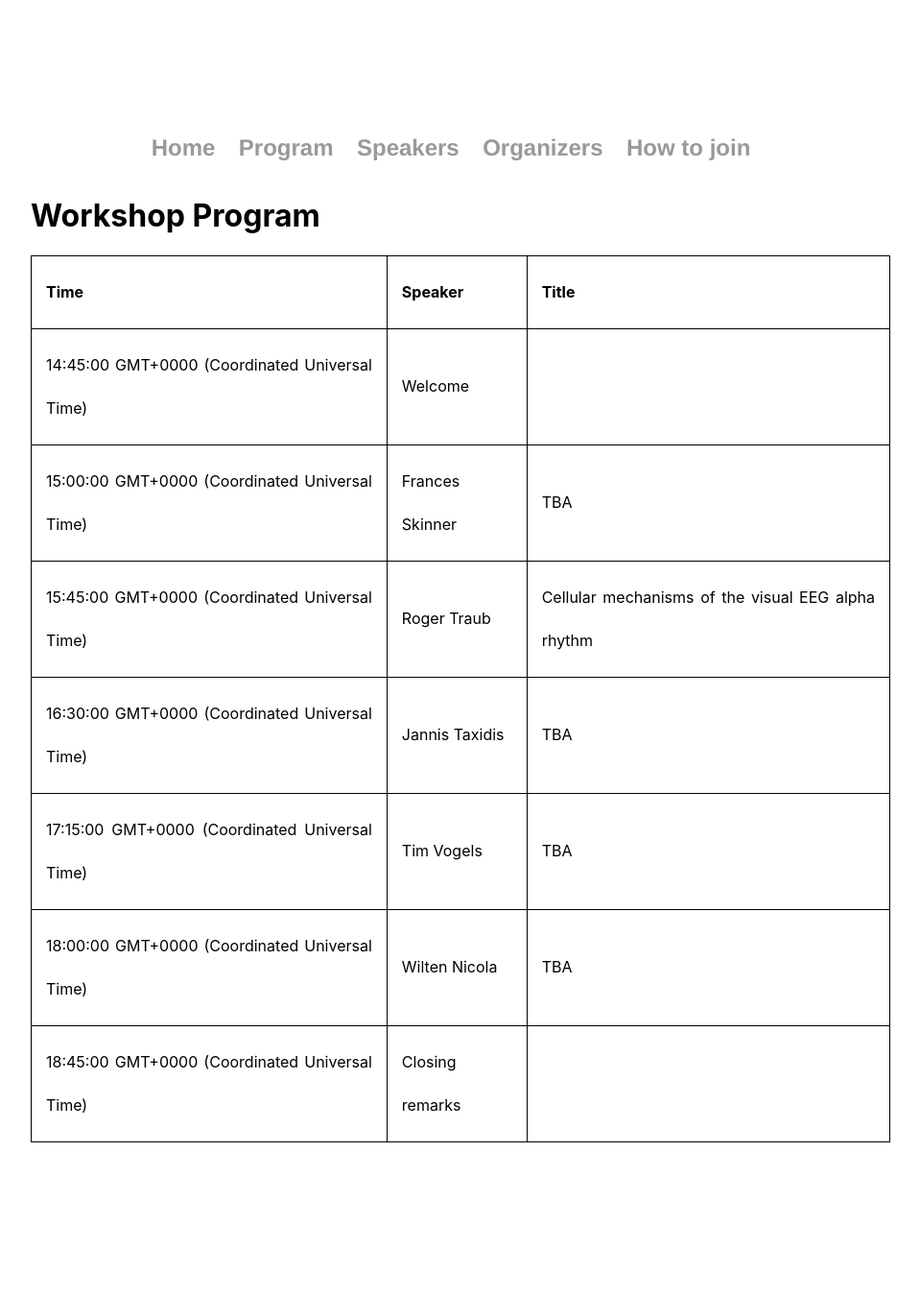
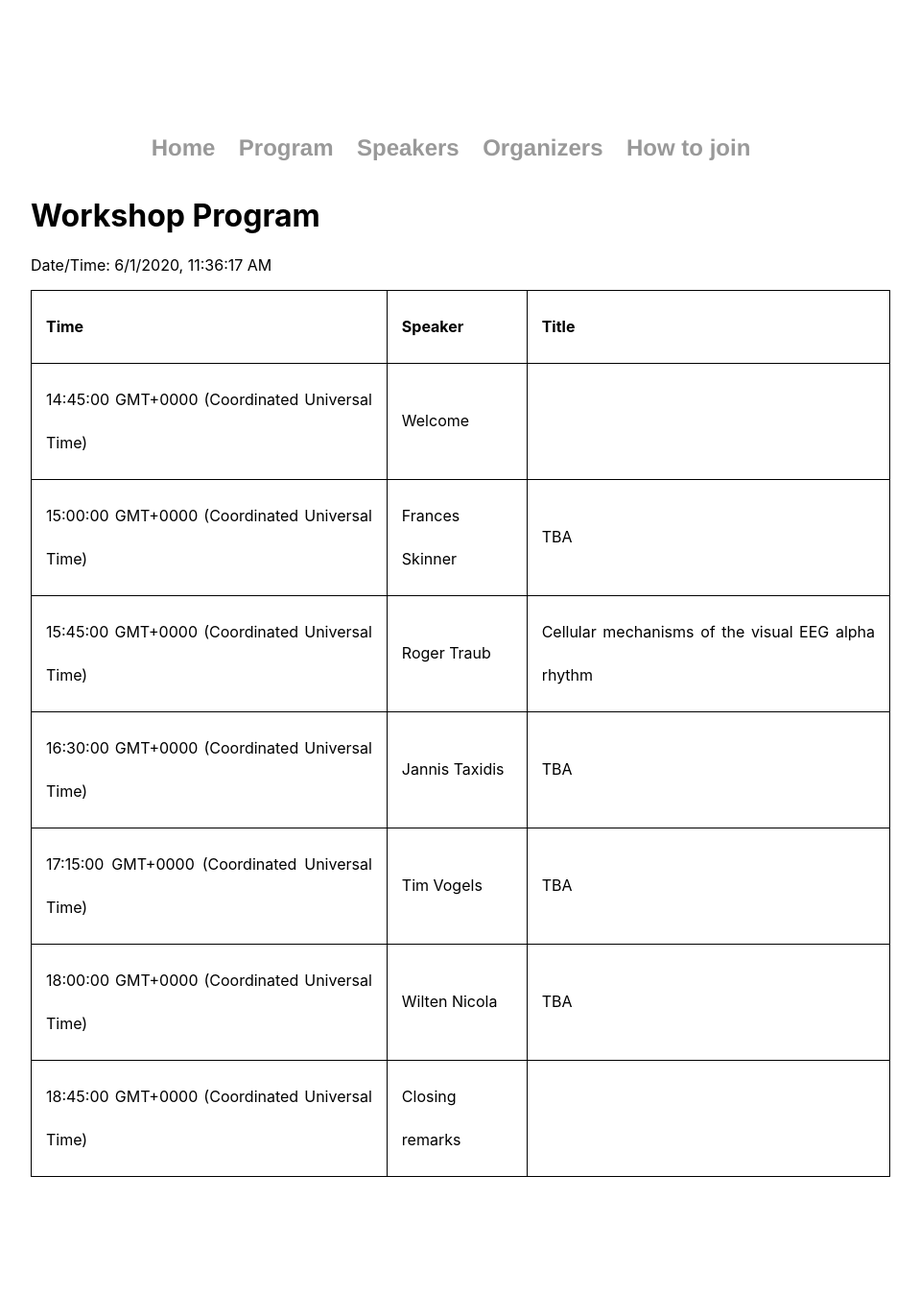
Before and after one commit to spirosChv/ocns2021interneurons, a Jekyll site: the page built from program/index.html, in a window 1280 px wide. Shown: the whole page at 96% size, without its empty margins (160-1119 px from the left). Built offline with Jekyll 4.4.1, drawn with Linux system fonts in a browser that asks for light colours; before the commit the page ends 1314 px from its top, so only the background shows below that; some of the changed lines change nothing that is shown.

Commit message:
Update index.html

```diff
--- a/program/index.html
+++ b/program/index.html
@@ -19,6 +19,13 @@ title: Workshop Program
     </style>
 
     <h1> Workshop Program</h1>
+
+   <p>Date/Time: <span id="datetime"></span></p>
+    <script>
+    var dt = new Date();
+    document.getElementById("datetime").innerHTML = dt.toLocaleString();
+    </script>
+
 
   <table style="width:100%; font-size:16px; line-height:45px">
   <tr>
```
